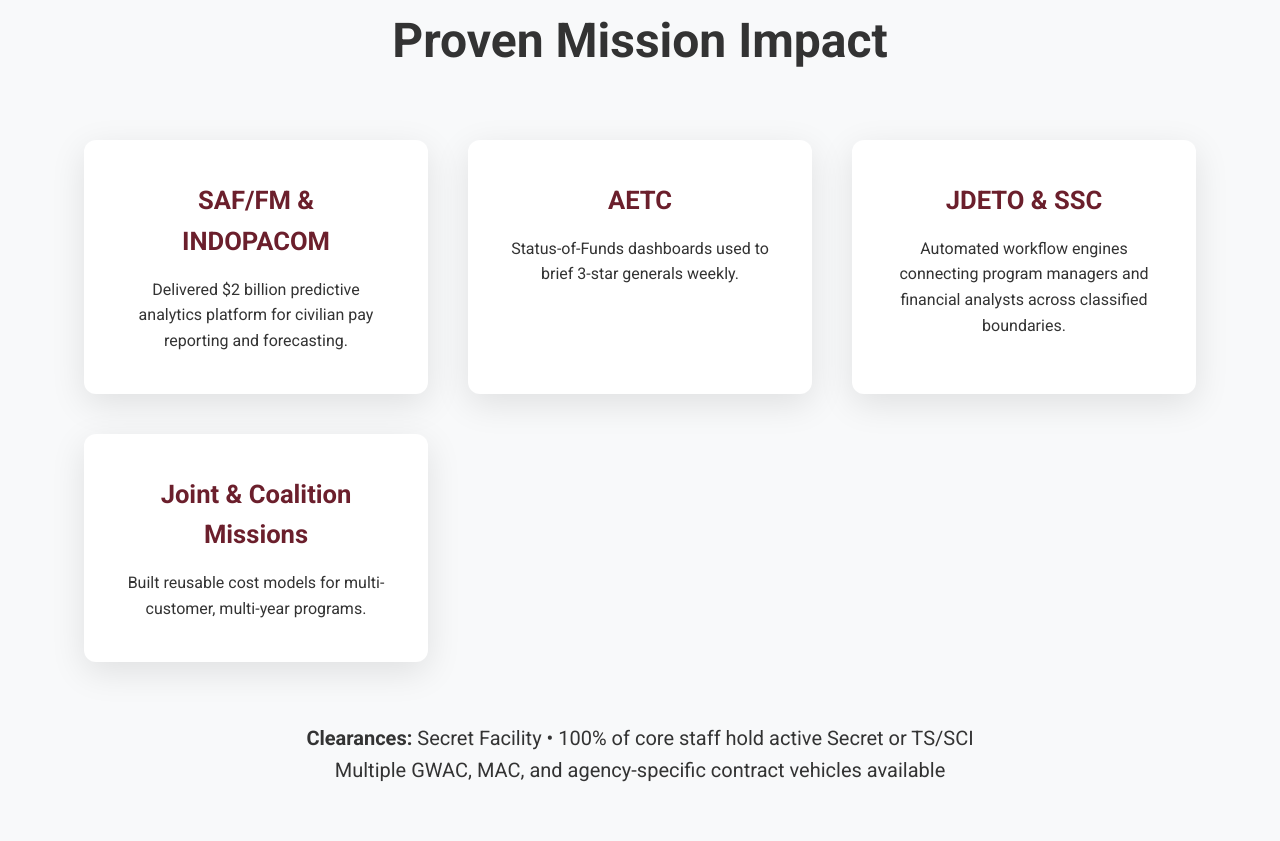
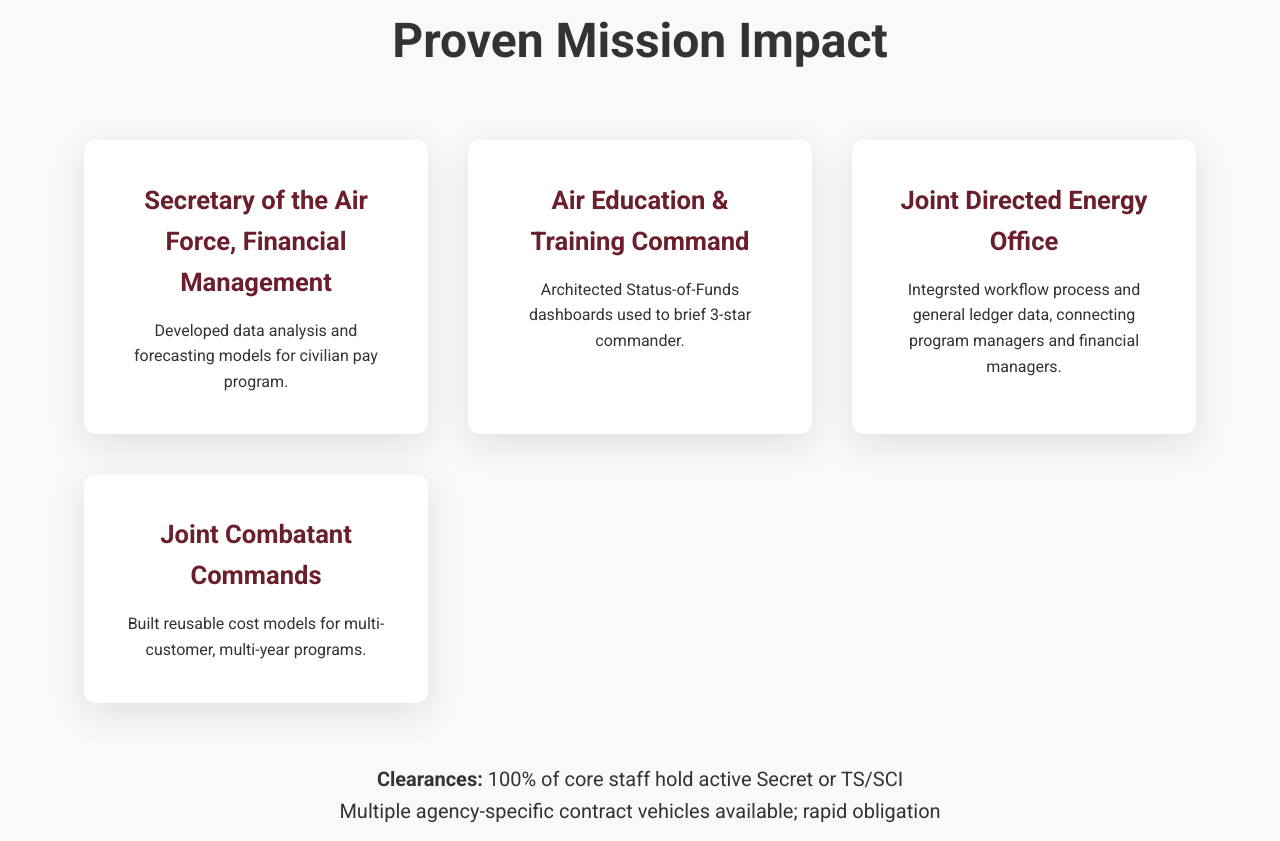
Before and after one commit to DomaniGroup/DomaniGroup_Site1, a plain HTML site: page index.html in a window 1280 px wide. Shown: the part 1939-2780 px from the top of the page. Drawn offline with Linux system fonts and the light colour scheme.

Commit message:
Update mission impact section in index.html

```diff
--- a/index.html
+++ b/index.html
@@ -201,25 +201,25 @@
             <h2 style="text-align: center; font-size: 3rem; margin-bottom: 20px;">Proven Mission Impact</h2>
             <div class="grid">
                 <div class="card">
-                    <h3>SAF/FM & INDOPACOM</h3>
-                    <p>Delivered $2 billion predictive analytics platform for civilian pay reporting and forecasting.</p>
+                    <h3>Secretary of the Air Force, Financial Management</h3>
+                    <p>Developed data analysis and forecasting models for civilian pay program.</p></p>
                 </div>
                 <div class="card">
-                    <h3>AETC</h3>
-                    <p>Status-of-Funds dashboards used to brief 3-star generals weekly.</p>
+                    <h3>Air Education & Training Command</h3>
+                    <p>Architected Status-of-Funds dashboards used to brief 3-star commander.</p>
                 </div>
                 <div class="card">
-                    <h3>JDETO & SSC</h3>
-                    <p>Automated workflow engines connecting program managers and financial analysts across classified boundaries.</p>
+                    <h3>Joint Directed Energy Office</h3>
+                    <p>Integrsted workflow process and general ledger data, connecting program managers and financial managers.</p>
                 </div>
                 <div class="card">
-                    <h3>Joint & Coalition Missions</h3>
+                    <h3>Joint Combatant Commands</h3>
                     <p>Built reusable cost models for multi-customer, multi-year programs.</p>
                 </div>
             </div>
             <p style="text-align: center; margin-top: 60px; font-size: 1.25rem;">
-                <strong>Clearances:</strong> Secret Facility • 100% of core staff hold active Secret or TS/SCI<br>
-                Multiple GWAC, MAC, and agency-specific contract vehicles available
+                <strong>Clearances:</strong> 100% of core staff hold active Secret or TS/SCI<br>
+                Multiple agency-specific contract vehicles available; rapid obligation
             </p>
         </div>
     </section>
```
